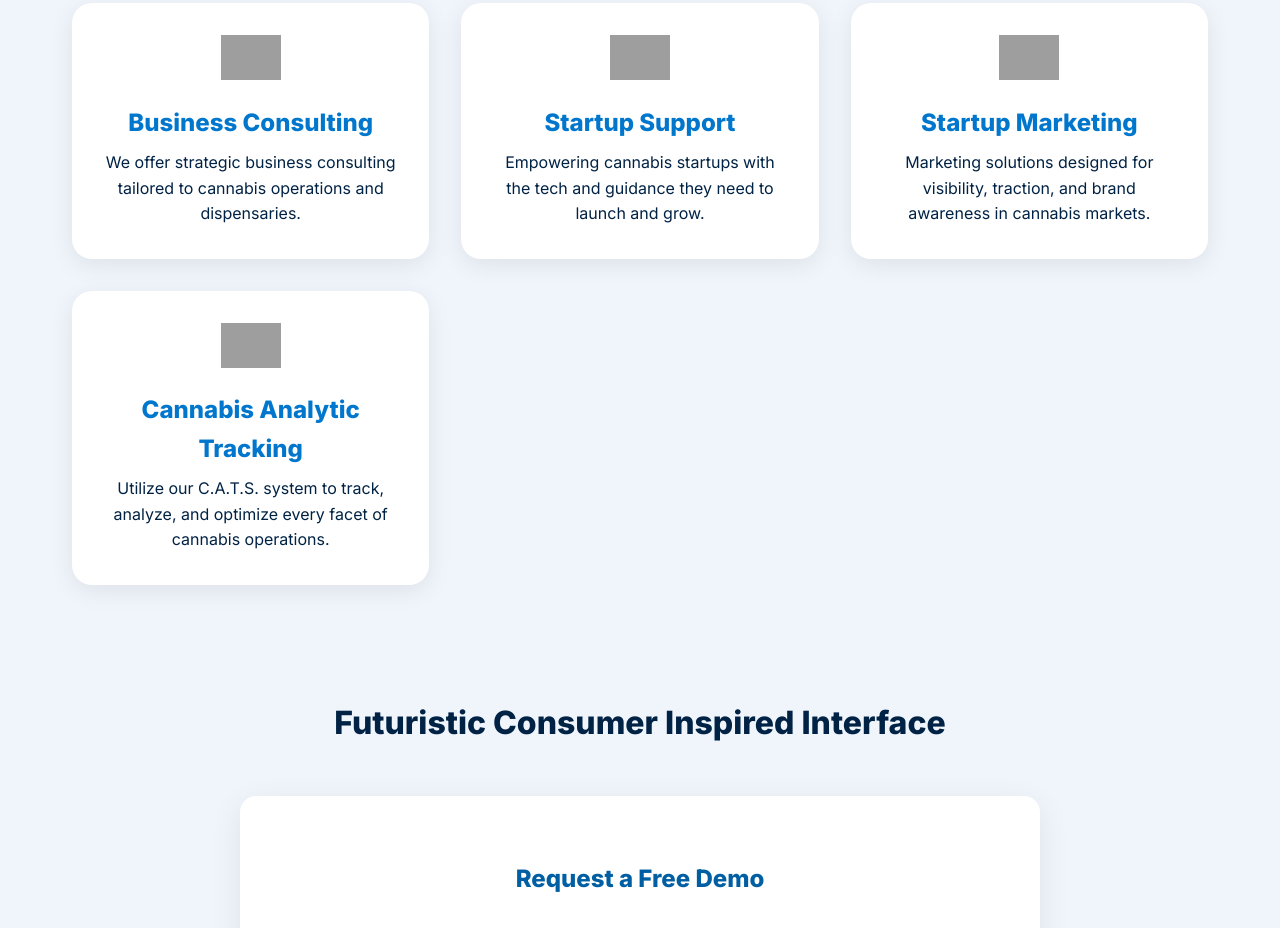
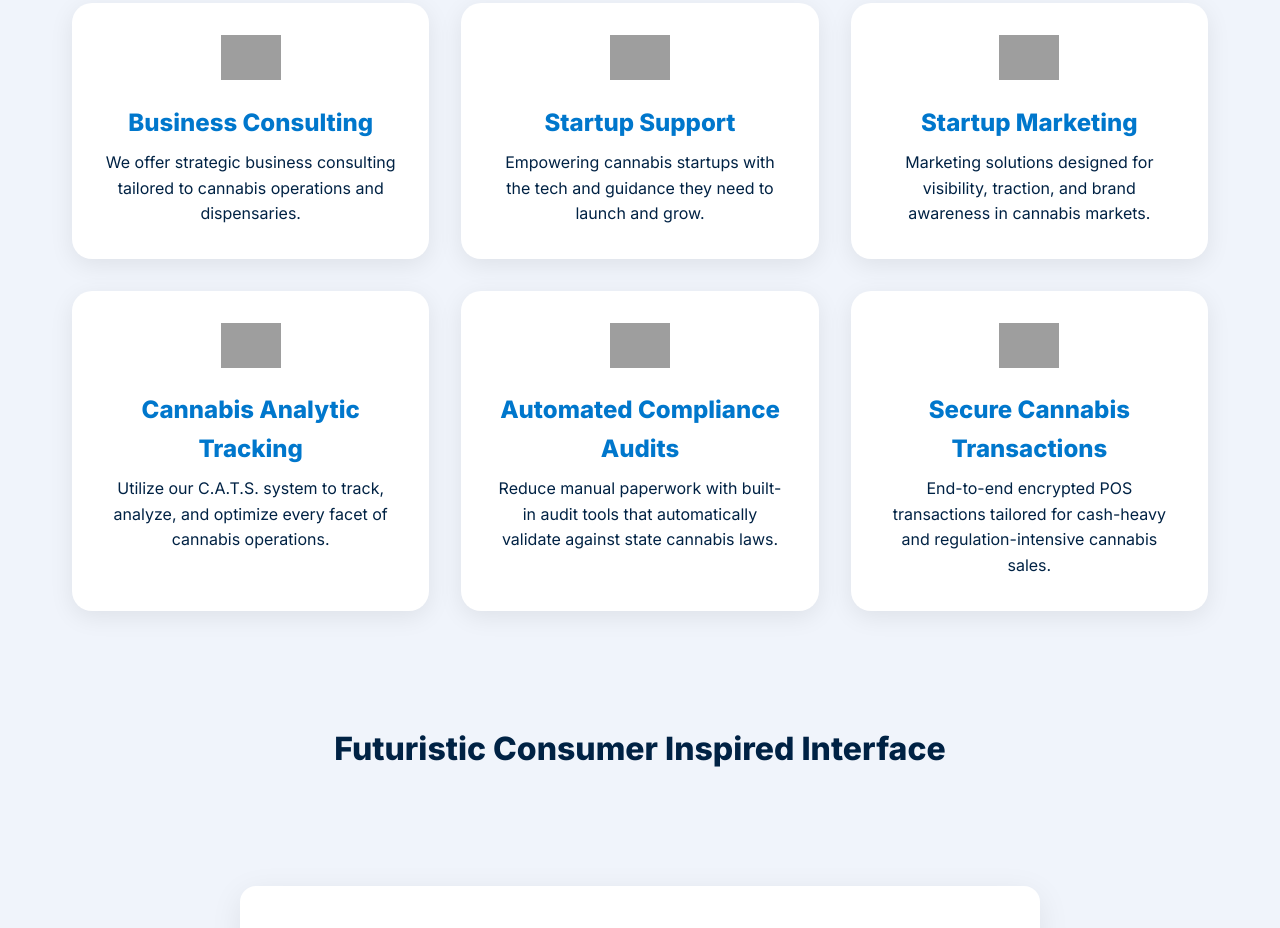
Before and after one commit to silzey/POSSilzey, a plain HTML site: page index.html in a window 1280 px wide. Shown: the part 1763-2691 px from the top of the page. Drawn offline with Linux system fonts and the light colour scheme; grey boxes are pictures that could not be loaded.

Commit message:
Update index.html

```diff
--- a/index.html
+++ b/index.html
@@ -19,7 +19,6 @@
       box-sizing: border-box;
       font-family: 'Inter', sans-serif;
     }
-
     body {
       background-color: #f0f4fb;
       color: #002244;
@@ -28,7 +27,6 @@
       max-width: 100vw;
       overflow-x: hidden;
     }
-
     header {
       background: linear-gradient(145deg, #0077cc, #005fa3);
       color: white;
@@ -36,17 +34,14 @@
       text-align: center;
       box-shadow: 0 4px 20px rgba(0, 0, 0, 0.1);
     }
-
     header h1 {
       font-size: 3rem;
       font-weight: 800;
     }
-
     header p {
       font-size: 1.3rem;
       margin-top: 1rem;
     }
-
     .features {
       display: grid;
       grid-template-columns: repeat(auto-fit, minmax(280px, 1fr));
@@ -55,7 +50,6 @@
       max-width: 1200px;
       margin: auto;
     }
-
     .feature {
       background: white;
       padding: 2rem;
@@ -63,22 +57,19 @@
       box-shadow: 0 6px 24px rgba(0, 0, 0, 0.08);
       text-align: center;
       transition: transform 0.2s;
-      min-width: 0; /* Prevent overflow on small screens */
+      min-width: 0;
     }
-
     .feature img {
       width: 60px;
       margin-bottom: 1rem;
       max-width: 100%;
       height: auto;
     }
-
     .feature h2 {
       color: #0077cc;
       font-size: 1.5rem;
       margin-bottom: 0.5rem;
     }
-
     .motto {
       background-color: #e6f0ff;
       text-align: center;
@@ -87,7 +78,6 @@
       font-size: 1.3rem;
       color: #004080;
     }
-
     .demo-section {
       background: white;
       padding: 4rem 2rem;
@@ -96,19 +86,16 @@
       border-radius: 16px;
       box-shadow: 0 8px 32px rgba(0, 0, 0, 0.08);
     }
-
     .demo-section h2 {
       text-align: center;
       color: #005fa3;
       margin-bottom: 2rem;
     }
-
     form {
       display: flex;
       flex-direction: column;
       gap: 1rem;
     }
-
     input, textarea, button {
       padding: 1rem;
       border: 1px solid #ccc;
@@ -117,7 +104,6 @@
       width: 100%;
       box-sizing: border-box;
     }
-
     button {
       background: #0077cc;
       color: white;
@@ -126,23 +112,19 @@
       transition: background 0.3s;
       border: none;
     }
-
     button:hover {
       background: #005fa3;
     }
-
     .app-style {
       text-align: center;
       padding: 3rem 2rem;
     }
-
     .app-style img {
       max-width: 100%;
       border-radius: 20px;
       box-shadow: 0 12px 30px rgba(0, 0, 0, 0.15);
       height: auto;
     }
-
     footer {
       text-align: center;
       padding: 1.5rem;
@@ -150,8 +132,6 @@
       background: #002244;
       color: #ffffff;
     }
-
-    /* Responsive Styles */
     @media (max-width: 900px) {
       header {
         padding: 3rem 1rem;
@@ -170,7 +150,6 @@
         padding: 2rem 1rem;
       }
     }
-
     @media (max-width: 600px) {
       header h1 {
         font-size: 2rem;
@@ -203,8 +182,6 @@
         font-size: 0.95rem;
       }
     }
-
-    /* Prevent horizontal shake on mobile by removing default margin/padding and hiding overflow */
     body, html {
       overflow-x: hidden !important;
       margin: 0 !important;
@@ -219,7 +196,6 @@
     <h1>SilzeyPOS Systems</h1>
     <p>Serving Cannabis Dispensaries & Businesses of All Sizes</p>
   </header>
-
   <section class="features">
     <div class="feature">
       <img src="https://img.icons8.com/ios-filled/100/0077cc/combo-chart--v1.png" alt="Analytics Icon">
@@ -252,11 +228,9 @@
       <p>Transparent and simple pricing with no surprises.</p>
     </div>
   </section>
-
   <div class="motto">
     "We are changing the game and the way things are done to meet the needs of the owners — putting money back in the pockets of the users."
   </div>
-
   <section class="features">
     <div class="feature">
       <img src="https://img.icons8.com/ios-filled/100/0077cc/cash-register.png" alt="POS Hardware Icon">
@@ -299,7 +273,7 @@
       <p>Empowering cannabis startups with the tech and guidance they need to launch and grow.</p>
     </div>
     <div class="feature">
-      <img src="https://img.icons8.com/ios-filled/100/0077cc/advertising.png" alt="Marketing Icon">
+      <img src="https://img.icons8.com/ios-filled/100/0077cc/company.png" alt="Business Icon">
       <h2>Startup Marketing</h2>
       <p>Marketing solutions designed for visibility, traction, and brand awareness in cannabis markets.</p>
     </div>
@@ -308,12 +282,20 @@
       <h2>Cannabis Analytic Tracking</h2>
       <p>Utilize our C.A.T.S. system to track, analyze, and optimize every facet of cannabis operations.</p>
     </div>
+    <div class="feature">
+      <img src="https://img.icons8.com/ios-filled/100/0077cc/approval.png" alt="Compliance Icon">
+      <h2>Automated Compliance Audits</h2>
+      <p>Reduce manual paperwork with built-in audit tools that automatically validate against state cannabis laws.</p>
+    </div>
+    <div class="feature">
+      <img src="https://img.icons8.com/ios-filled/100/0077cc/security-checked.png" alt="Secure Transactions Icon">
+      <h2>Secure Cannabis Transactions</h2>
+      <p>End-to-end encrypted POS transactions tailored for cash-heavy and regulation-intensive cannabis sales.</p>
+    </div>
   </section>
-
   <section class="app-style">
     <h2 style="font-size: 2rem; margin-bottom: 1rem; color: #002244;">Futuristic Consumer Inspired Interface</h2>
-
-
+  </section>
   <section class="demo-section">
     <h2>Request a Free Demo</h2>
     <form id="demoForm" autocomplete="off">
@@ -325,13 +307,10 @@
       <div id="formSuccess" style="display:none; color:green; text-align:center; margin-top:1rem;">Thank you! Your demo request has been submitted.</div>
     </form>
   </section>
-
   <footer>
     &copy; 2025 SilzeyPOS Systems. All rights reserved.
   </footer>
-
   <script>
-    // Prevent default form submission and show a success message instead
     document.getElementById('demoForm').addEventListener('submit', function(e) {
       e.preventDefault();
       document.getElementById('formSuccess').style.display = 'block';
```
